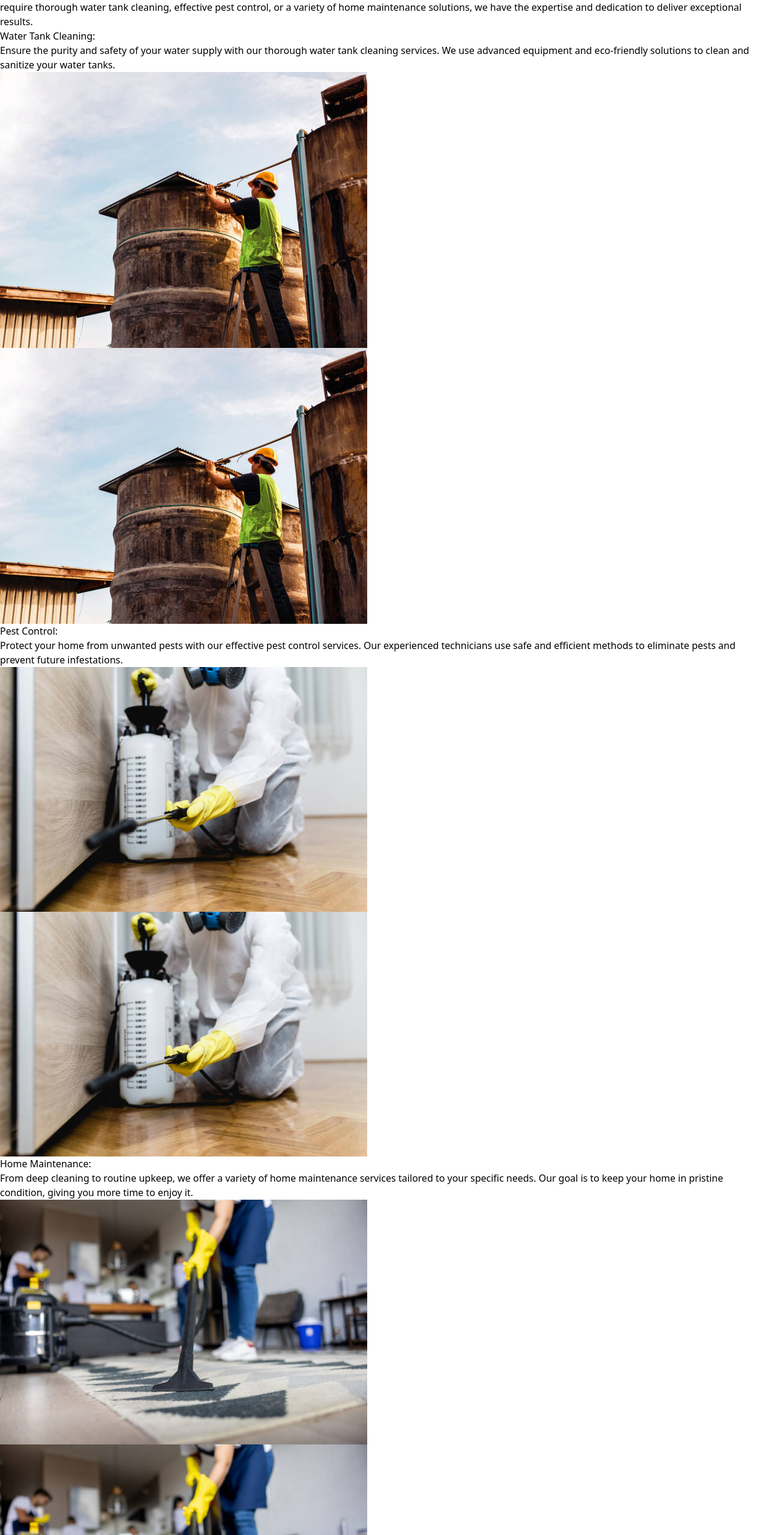
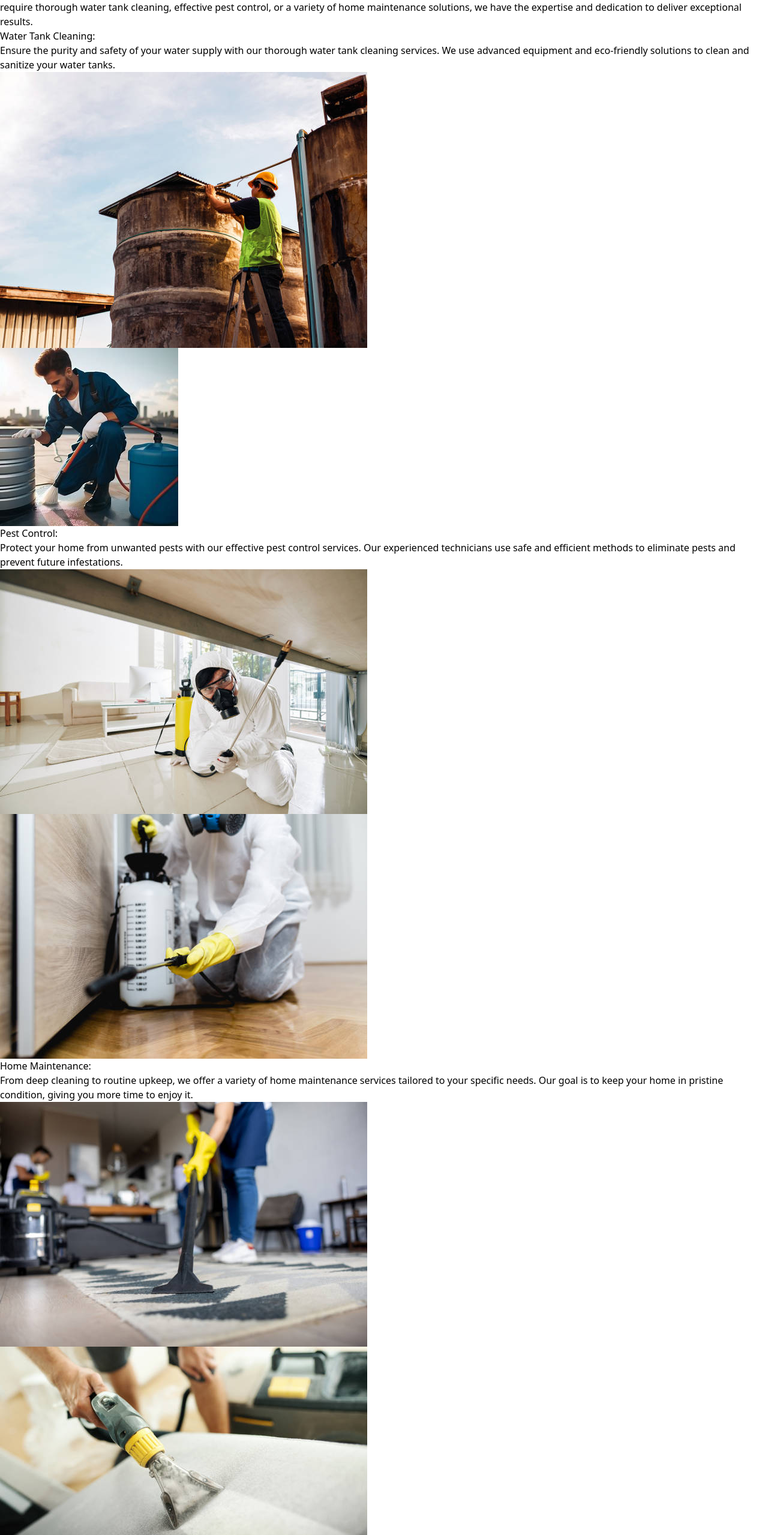
Before and after one commit to clientsmaker/cleaningCompany, a React (Vite) app: page /about in a window 1280 px wide. Shown: the part 947-3506 px from the top of the page at 60% size. Built offline with nearby package versions, Linux system fonts and the light colour scheme.

Commit message:
change logo

```diff
--- a/src/Page/About.jsx
+++ b/src/Page/About.jsx
@@ -3,8 +3,12 @@ import Navbar from "../Components/Navbar";
 import WhatsappButton from "../Components/WhatsappButton";
 import backgroundImage from "../assets/abt.jpg";
 import waterTankImage from "../assets/water1.jpg";
-import pestControlImage from "../assets/pest1.jpg";
+import pestControlImage2 from "../assets/pest1.jpg";
+import pestControlImage from "../assets/pest2.jpg";
 import homeServiceImage from "../assets/carpetclean.jpg";
+import homeServiceImage1 from "../assets/homeclean.jpg";
+
+import watertank2 from "../assets/watertank2.jpeg";
 
 const About = () => {
   return (
@@ -54,10 +58,13 @@ const About = () => {
                 Ensure the purity and safety of your water supply with our thorough water tank cleaning services. We use advanced equipment and eco-friendly solutions to clean and sanitize your water tanks.
               </p>
             </div>
-            <div className="w-full md:w-1/2 flex  ">
-              <img src={waterTankImage} alt="Water Tank Cleaning" className="rounded-lg h-44  p-5" />
-              <img src={waterTankImage} alt="Water Tank Cleaning" className="rounded-lg h-44 p-5" />
-              {/* <img src={waterTankImage} alt="Water Tank Cleaning" className="rounded-lg h-44 p-5" /> */}
+            <div className="w-full md:w-1/2 flex flex-wrap">
+              <div className="w-full md:w-1/2 p-2">
+                <img src={waterTankImage} alt="Water Tank Cleaning" className="rounded-lg h-44" />
+              </div>
+              <div className="w-full md:w-1/2 p-2">
+                <img src={watertank2} alt="Water Tank Cleaning" className="rounded-lg h-44" />
+              </div>
             </div>
           </div>
 
@@ -68,24 +75,30 @@ const About = () => {
                 Protect your home from unwanted pests with our effective pest control services. Our experienced technicians use safe and efficient methods to eliminate pests and prevent future infestations.
               </p>
             </div>
-            <div className="w-full md:w-1/2 flex">
-              <img src={pestControlImage} alt="Pest Control" className="rounded-lg h-44  p-5" />
-              <img src={pestControlImage} alt="Pest Control" className="rounded-lg h-44  p-5" />
-              {/* <img src={pestControlImage} alt="Pest Control" className="rounded-lg h-44  p-5" /> */}
+            <div className="w-full md:w-1/2 flex flex-wrap">
+              <div className="w-full md:w-1/2 p-2">
+                <img src={pestControlImage} alt="Pest Control" className="rounded-lg h-44" />
+              </div>
+              <div className="w-full md:w-1/2 p-2">
+                <img src={pestControlImage2} alt="Pest Control" className="rounded-lg h-44" />
+              </div>
             </div>
           </div>
 
-          <div className="flex flex-wrap mb-8 ">
+          <div className="flex flex-wrap mb-8">
             <div className="w-full md:w-1/2 mb-4 md:mb-0">
               <p className="font-bold">Home Maintenance:</p>
               <p className="font-medium">
                 From deep cleaning to routine upkeep, we offer a variety of home maintenance services tailored to your specific needs. Our goal is to keep your home in pristine condition, giving you more time to enjoy it.
               </p>
             </div>
-            <div className="w-full md:w-1/2 flex">
-              <img src={homeServiceImage} alt="Home Maintenance" className="rounded-lg h-44  p-5" />
-              <img src={homeServiceImage} alt="Home Maintenance" className="rounded-lg h-44  p-5" />
-              {/* <img src={homeServiceImage} alt="Home Maintenance" className="rounded-lg h-44  p-5" /> */}
+            <div className="w-full md:w-1/2 flex flex-wrap">
+              <div className="w-full md:w-1/2 p-2">
+                <img src={homeServiceImage} alt="Home Maintenance" className="rounded-lg h-44" />
+              </div>
+              <div className="w-full md:w-1/2 p-2">
+                <img src={homeServiceImage1} alt="Home Maintenance" className="rounded-lg h-44" />
+              </div>
             </div>
           </div>
         </div>
@@ -94,5 +107,4 @@ const About = () => {
   );
 };
 
-
 export default About;
```
